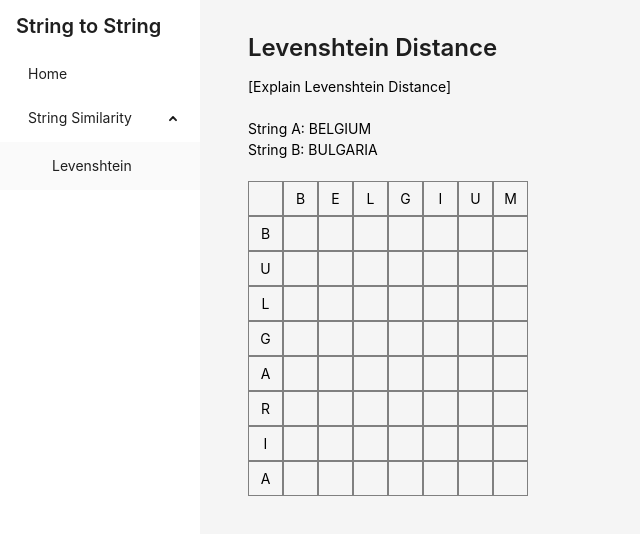
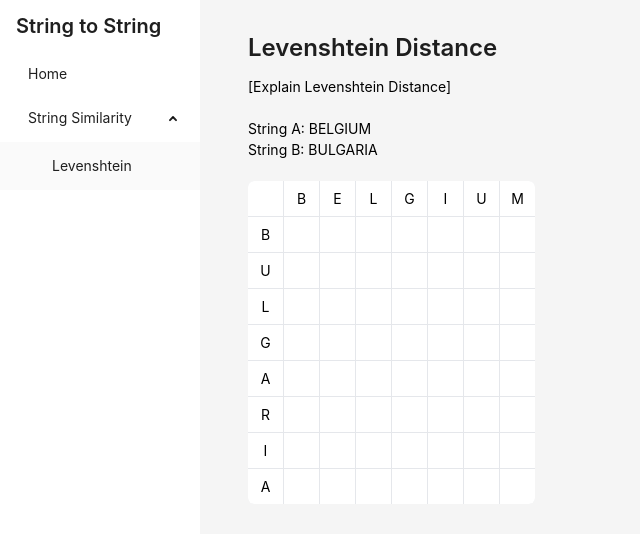
Before and after one commit to carolykma/string-to-string, a React (Vite) app: page /levenshtein in a window 1280 px wide. Shown: the top 534 px of the page, without its empty margins (0-640 px from the left). Built offline with nearby package versions, Linux system fonts and the light colour scheme.

Commit message:
feat: use flex gap instead of border for grid borders

```diff
--- a/src/pages/levenshtein/LevenshteinPage.tsx
+++ b/src/pages/levenshtein/LevenshteinPage.tsx
@@ -15,15 +15,15 @@ export const LevenshteinPage = () => {
         String A: {strA}<br />
         String B: {strB}<br /><br />
 
-        <Flex>
-            {
-                ["", ...strA.split("")].map(char => <Grid text={char} />)
-            }
-        </Flex>
-        <Flex vertical>
+        <Flex vertical gap={1} className="bg-gray-200 w-fit rounded-md overflow-hidden">
+            <Flex gap={1}>
+                {
+                    ["", ...strA.split("")].map(char => <Grid text={char} />)
+                }
+            </Flex>
             {
                 strB.split("").map(char => {
-                    return <Flex>
+                    return <Flex gap={1}>
                         <Grid text={char} />
                         {Array(strA.length).fill(<Grid />)}
                     </Flex>
@@ -44,9 +44,9 @@ const Grid = (props: GridProps) => {
             style={{
                 width: gridSize,
                 height: gridSize,
-                border: "1px solid grey",
-                cursor: "pointer"
-            }}>
+            }}
+            className="cursor-pointer bg-white hover:bg-blue-100"
+        >
             {text || " "}
         </Flex>
     )
```
